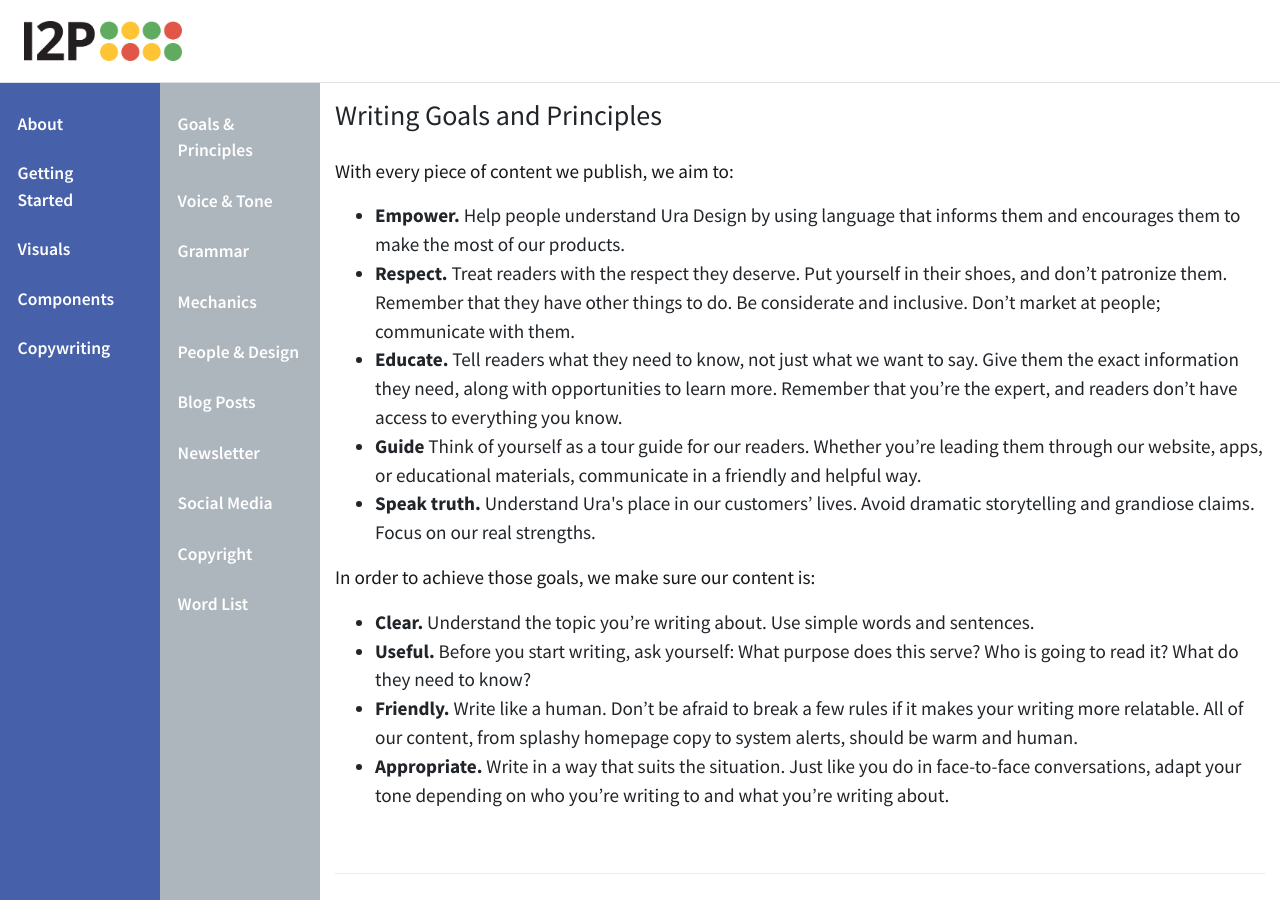
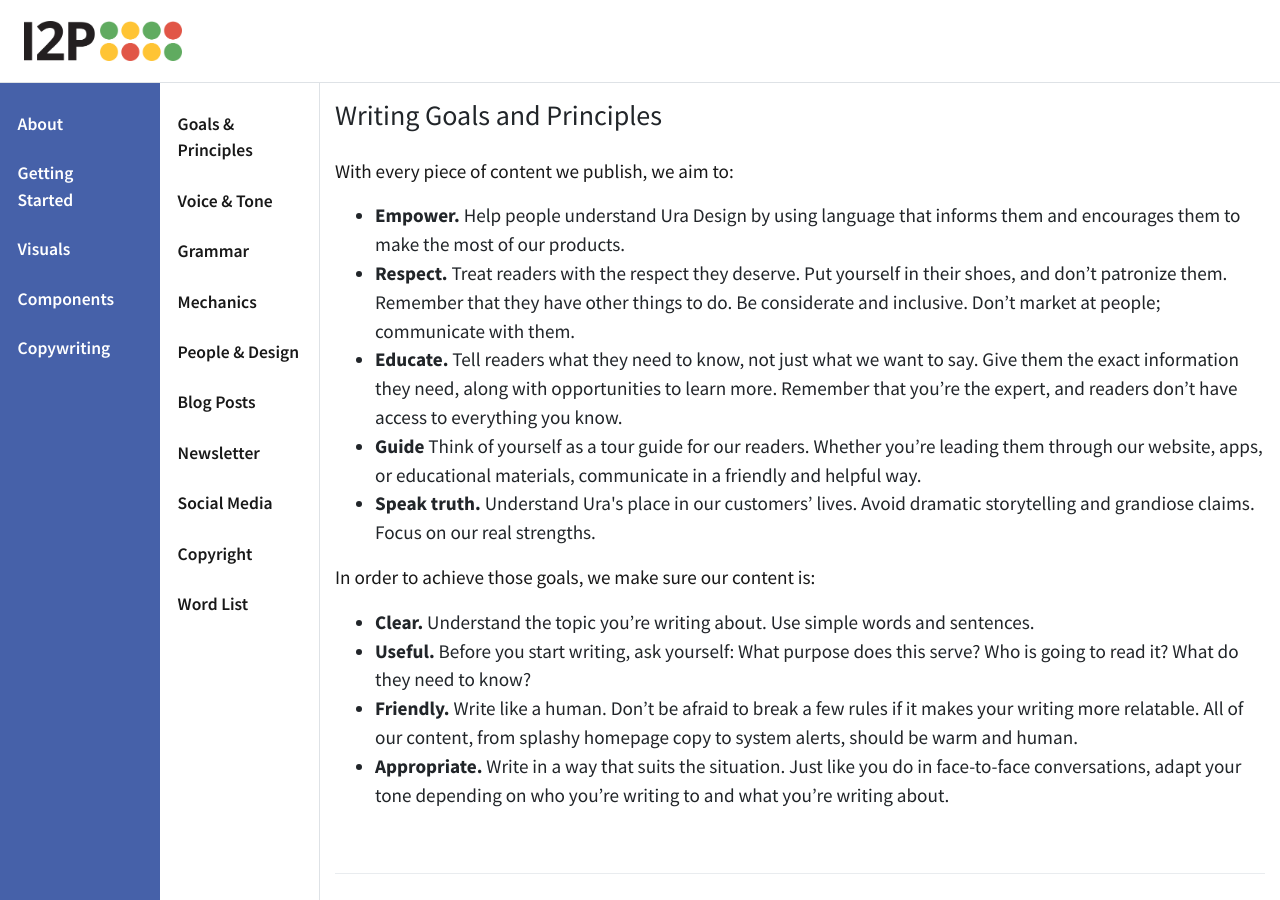
Before and after one commit to uradotdesign/i2p-styleguide, a Jekyll site: the page built from copywriting.md, in a window 1280 px wide and 900 px high. Built offline with Jekyll 4.4.1, drawn with Linux system fonts in a browser that asks for light colours.

Commit message:
sidebar alternate style

```diff
--- a/_includes/sidebar.html
+++ b/_includes/sidebar.html
@@ -1,4 +1,4 @@
-<div class="sidebar {{ include.sidebarClassName }}" id="sidebar">
+<div class="sidebar border-right {{ include.sidebarClassName }}" id="sidebar" style="border-color: $oc-gray-1;">
   <ul class="p-0 list-group pt-3 sidebar-fill">
     {% for sidebar_hash in page.sidebar %}
       {% for link in sidebar_hash %}
--- a/assets/styles/layout.scss
+++ b/assets/styles/layout.scss
@@ -34,7 +34,7 @@
 .rb-sidebar__2 {
 
 	& .list-group-item {
-		color: $oc-white !important;
+		color: $oc-gray-2 !important;
 	}
 }
 .sidebar-wrapper {
@@ -67,8 +67,8 @@
 }
 
 .rb-sidebar__2 .active {
-	box-shadow: inset 5px 0 $oc-white;
-	color: $oc-white !important;
+	box-shadow: inset 5px 0 $primary;
+	color: $primary !important;
 }
 
 .rp-navbar__top {
@@ -99,7 +99,7 @@
 }
 
 .rb-sidebar__2 {
-  background-color: $oc-gray-1;
+  background-color: $oc-white;
 }
 
 .rb-contain {
@@ -151,7 +151,7 @@
 
 .rb-sidebar__2 .list-group-item:focus, .rb-sidebar__2 .list-group-item:hover {
   // background-color: $oc-gray-1 !important;
-	box-shadow: inset 5px 0 $oc-white;
+	box-shadow: inset 5px 0 $primary;
 }
 .sidebar .list-group-item {
   width: 74.6%;
```
Also changed, not shown: 6 other files.
